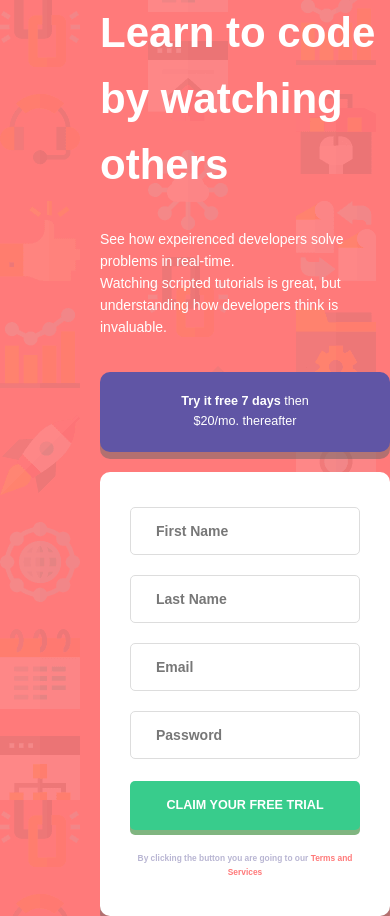
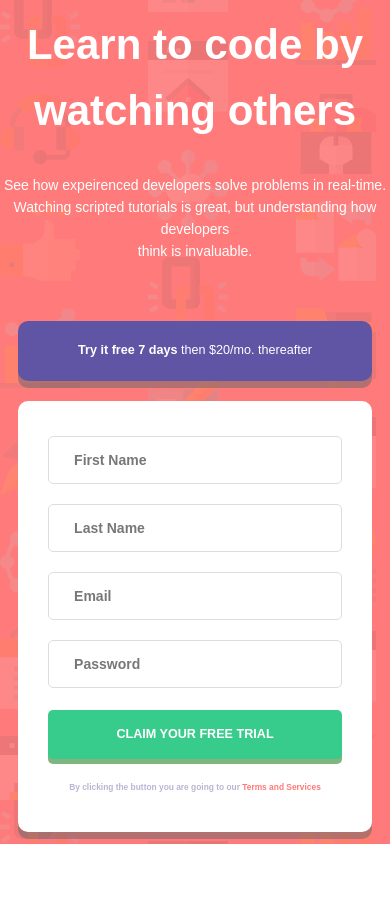
Before and after one commit to Ali-Oliaee/signup-page, a React (Create React App) app: page / in a window 390 px wide. After the commit the page ends 844 px from the top, so only its background shows below. Built offline with nearby package versions, Linux system fonts and the light colour scheme.

Commit message:
:sparkles: add some responsive

```diff
--- a/src/pages/signup/sign-up.js
+++ b/src/pages/signup/sign-up.js
@@ -5,10 +5,10 @@ const SignupPage = ()  => {
   return (
     <div className='signup-page'>
       <div className="description-container">
-        <h1 className='description-title'>Learn to code by watching others</h1>
+        <h1 className='description-title'>Learn to code by<br/> watching others</h1>
         <p className='description'>
           See how expeirenced developers solve problems in real-time.<br/>
-          Watching scripted tutorials is great, but understanding how developers think is invaluable.
+          Watching scripted tutorials is great, but understanding how developers<br/> think is invaluable.
         </p>
       </div>
       <div className="form-container">
--- a/src/pages/signup/style.scss
+++ b/src/pages/signup/style.scss
@@ -5,14 +5,10 @@
   height: 100%;
   min-height: 100vh;
   overflow: hidden;
-  @include flex-box();
+  @include flex-box(center, center);
 
   .description-container {
-    margin-inline-start: 100px;
     color: #fff;
-    width: 500px;
-    @include flex-box(flex-start, center, column);
-
     .description-title {
       color: #fff;
       font-size: 3em;
@@ -21,14 +17,10 @@
     }
     .description {
       font-size: 1em;
-      text-align: left;
-      padding-inline-end: 10px;
     }
   }
 
   .form-container {
-    margin-inline-start: 100px;
-    width: 500px;
     .premium-box {
       background-color: $blue;
       padding: 20px 60px;
@@ -107,3 +99,29 @@
     }
   }
 }
+@media screen and (max-width: 1007px) {
+  .description-title {
+    text-align: center;
+  }
+  .description {
+    text-align: center;
+  }
+}
+@media screen and (max-width: 375px) {
+  .signup-page {
+    padding: 5em 0;
+    background: $red url("../../assets/images/mobile-background.png");
+    .description-container {
+      .description-title {
+        font-size: 2em;
+      }
+      .description {
+        width: 80%;
+        margin: 0 auto;
+      }
+    }
+    .form-container {
+      padding: 1em;
+    }
+  }
+}
--- a/src/utils/_utils.scss
+++ b/src/utils/_utils.scss
@@ -5,14 +5,14 @@ $dark-blue: hsl(249, 10%, 26%);
 $grayish-blue: hsl(246, 25%, 77%);
 
 @mixin flex-box(
-  $justify-items: center,
+  $justify-content: center,
   $align-items: center,
   $direction: row,
   $wrap: wrap
 ) {
   display: flex;
   align-items: $align-items;
-  justify-items: $justify-items;
+  justify-content: $justify-content;
   flex-direction: $direction;
   flex-wrap: $wrap;
 }
```
